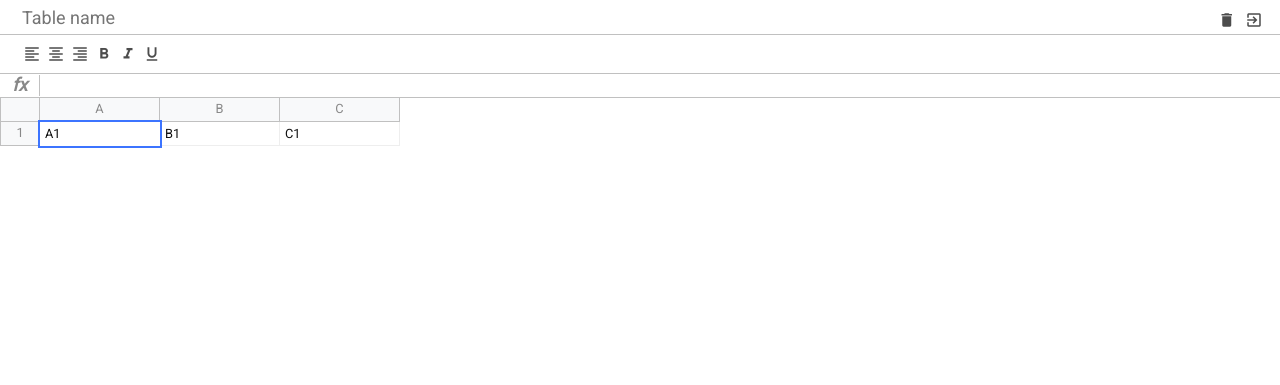
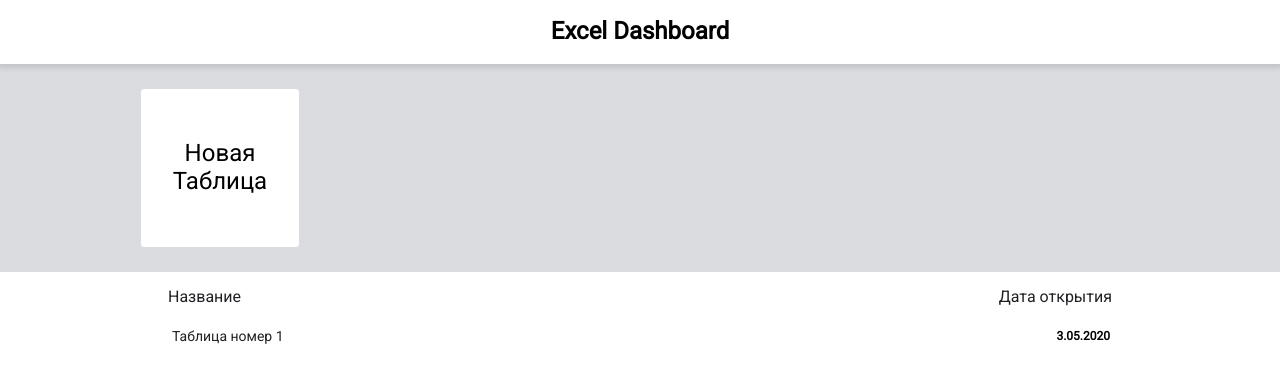
Before and after one commit to Hurricane0/Excel, a website built with webpack: page src/index.html in a window 1280 px wide. Built offline with nearby package versions, Linux system fonts and the light colour scheme.

Commit message:
created dashboard page

```diff
--- a/src/index.html
+++ b/src/index.html
@@ -12,60 +12,29 @@
   </head>
   <body>
     <div id="app" class="container">
-      <div class="excel">
-        <div class="excel__header">
-          <input placeholder="Table name" type="text" class="input" />
-          <div>
-            <div class="button">
-              <i class="material-icons">delete</i>
-            </div>
-            <div class="button">
-              <i class="material-icons">exit_to_app</i>
-            </div>
+      <div class="db">
+        <div class="db__header">
+          <h1>Excel Dashboard</h1>
+        </div>
+
+        <div class="db__new">
+          <div class="db__viewport">
+            <a href="#" class="db__create">Новая<br />Таблица</a>
           </div>
         </div>
-        <div class="excel__toolbar">
-          <div class="button">
-            <i class="material-icons">format_align_left</i>
-          </div>
-          <div class="button">
-            <i class="material-icons">format_align_center</i>
-          </div>
-          <div class="button">
-            <i class="material-icons">format_align_right</i>
-          </div>
-          <div class="button">
-            <i class="material-icons">format_bold</i>
-          </div>
-          <div class="button">
-            <i class="material-icons">format_italic</i>
-          </div>
-          <div class="button">
-            <i class="material-icons">format_underlined</i>
-          </div>
-        </div>
-        <div class="excel__formula">
-          <div class="info">fx</div>
-          <div class="input" contenteditable spellcheck="false"></div>
-        </div>
-        <div class="excel__table">
-          <div class="row">
-            <div class="row-info"></div>
-            <div class="row-data">
-              <div class="column">A</div>
-              <div class="column">B</div>
-              <div class="column">C</div>
-            </div>
+
+        <div class="db__table db__viewport">
+          <div class="db__list-header">
+            <span>Название</span>
+            <span>Дата открытия</span>
           </div>
 
-          <div class="row">
-            <div class="row-info">1</div>
-            <div class="row-data">
-              <div class="cell active" contenteditable>A1</div>
-              <div class="cell" contenteditable>B1</div>
-              <div class="cell" contenteditable>C1</div>
-            </div>
-          </div>
+          <ul class="db__list">
+            <li class="db__record">
+              <a href="#">Таблица номер 1</a>
+              <strong>3.05.2020</strong>
+            </li>
+          </ul>
         </div>
       </div>
     </div>
--- a/src/scss/_mixins.scss
+++ b/src/scss/_mixins.scss
@@ -24,3 +24,9 @@
     background-color: $background-color;
   }
 }
+
+@mixin clear-list {
+  list-style: none;
+  margin: 0;
+  padding: 0;
+}
--- a/src/scss/_variables.scss
+++ b/src/scss/_variables.scss
@@ -10,3 +10,5 @@ $row-height: 24px;
 $info-cell-color: #f8f9fa;
 $cell-width: 120px;
 $cell-border-color: #eee;
+
+$db-header-height: 64px;
--- /dev/null
+++ b/src/scss/dashboard.scss
@@ -0,0 +1,88 @@
+.db {
+  &__header {
+    position: fixed;
+    top: 0;
+    left: 0;
+    right: 0;
+    height: $db-header-height;
+    display: flex;
+    justify-content: center;
+    align-items: center;
+    background-color: #fff;
+    box-shadow: 0 2px 5px 2px rgba(60, 64, 67, 0.15);
+    z-index: 100;
+  }
+
+  &__new {
+    margin-top: $db-header-height;
+    padding: 1.5rem;
+    background-color: #dadce0;
+  }
+
+  &__create {
+    width: 160px;
+    height: 160px;
+    border-radius: 4px;
+    background-color: #fff;
+    border: 1px solid #dadce0;
+    display: flex;
+    justify-content: center;
+    align-items: center;
+    font-size: 1.5rem;
+    color: #000;
+    text-decoration: none;
+    text-align: center;
+
+    &:hover {
+      color: $green;
+      border: 1px solid $green;
+    }
+  }
+
+  &__viewport {
+    max-width: 1000px;
+    margin: 0 auto;
+  }
+
+  &__table {
+    padding: 1rem;
+  }
+
+  &__list-header {
+    display: flex;
+    justify-content: space-between;
+    font-size: 16px;
+    font-weight: 500;
+    color: #202124;
+    padding: 0 12px;
+    margin-bottom: 10px;
+  }
+
+  &__list {
+    @include clear-list;
+  }
+
+  &__record {
+    display: flex;
+    justify-content: space-between;
+    align-items: center;
+    padding: 12px 14px 12px 16px;
+    margin-bottom: 10px;
+
+    &:hover {
+      border-radius: 25px;
+      background-color: #e6f4ea;
+    }
+
+    a {
+      text-decoration: none;
+      color: #202124;
+      font-size: 14px;
+      cursor: pointer;
+
+      &:hover {
+        text-decoration: underline;
+      }
+    }
+  }
+}
--- a/src/scss/index.scss
+++ b/src/scss/index.scss
@@ -5,6 +5,8 @@
 @import 'toolbar.scss';
 @import 'formula.scss';
 @import 'table.scss';
+
+@import 'dashboard.scss';
 
 * {
   box-sizing: border-box;
```
Also changed, not shown: src/assets/excel.html (added, +73 -0 lines).
